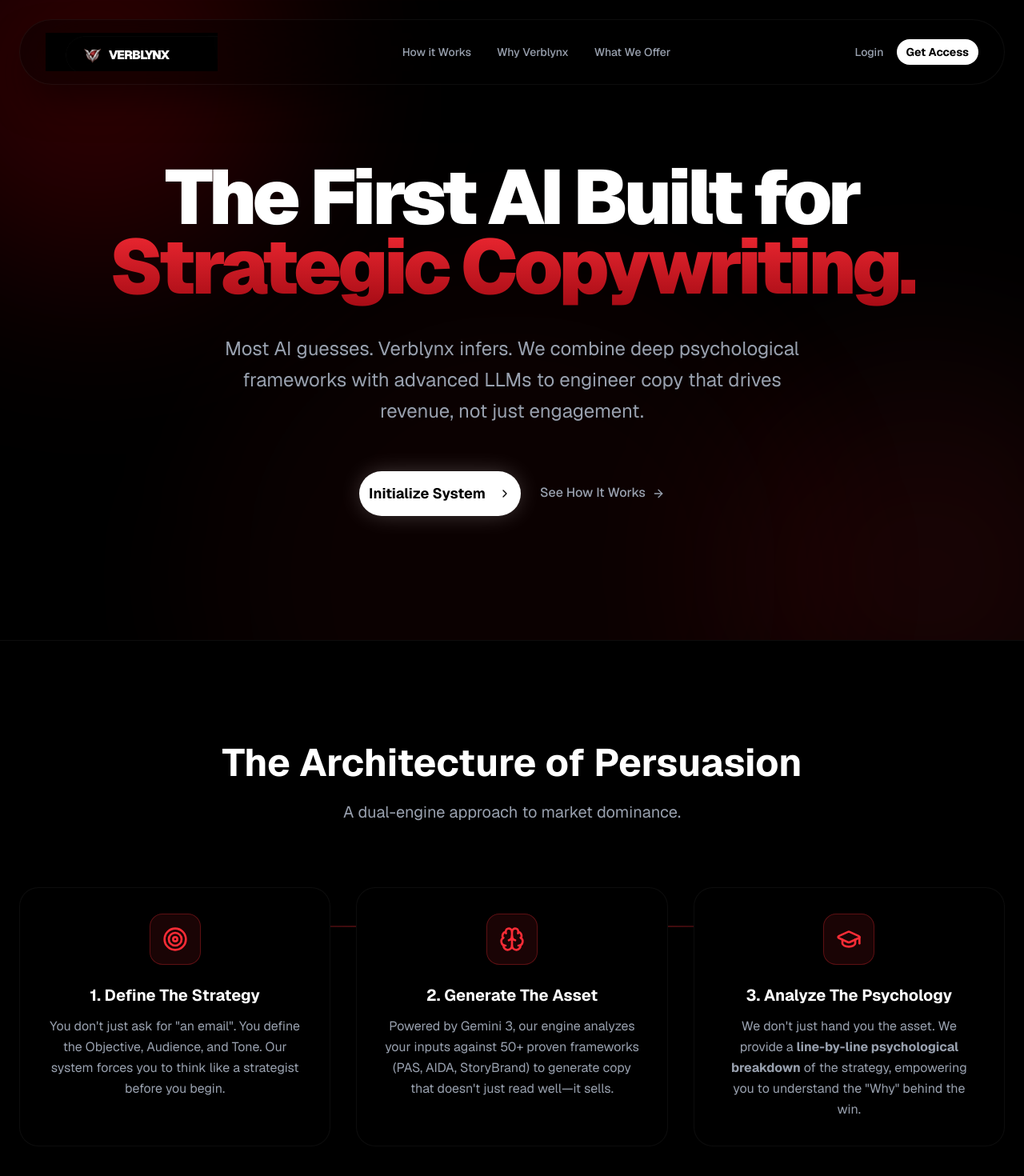
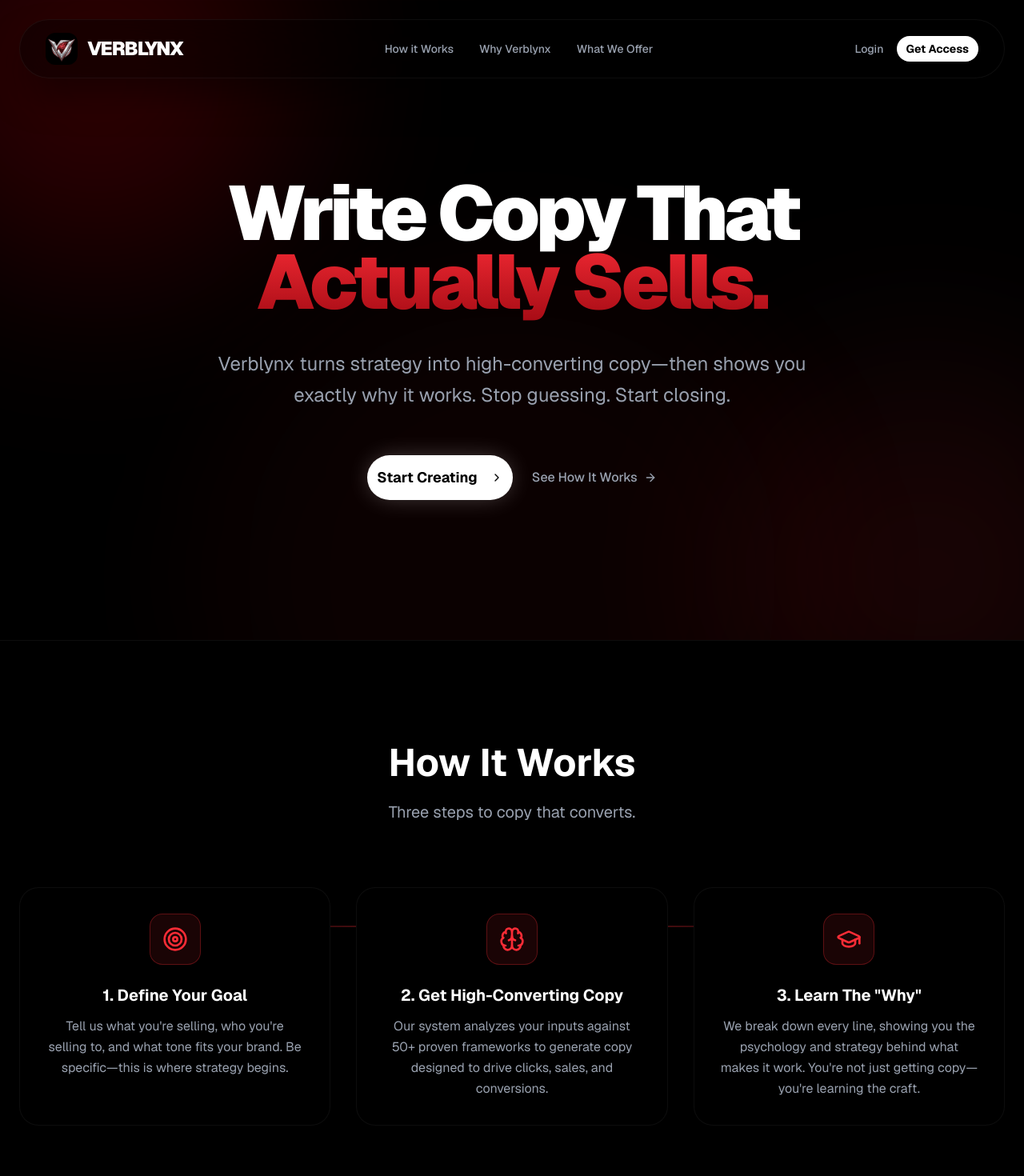
Before and after one commit to samw425/verblynx, a Next.js app: page / in a window 1280 px wide. Shown: the top 1470 px of the page at 80% size. Built offline with nearby package versions, Linux system fonts and the light colour scheme.

Commit message:
Revert to Icon+Text & Upgrade Copy: Human, benefit-focused, no jargon

```diff
--- a/app/page.tsx
+++ b/app/page.tsx
@@ -20,7 +20,8 @@
       <nav className="fixed top-0 left-0 right-0 z-50 px-6 py-6 transition-all duration-300">
         <div className="max-w-7xl mx-auto bg-black/40 backdrop-blur-2xl border border-white/5 rounded-full px-8 py-4 flex items-center justify-between shadow-2xl shadow-black/50">
           <div className="flex items-center gap-3 cursor-pointer hover:opacity-80 transition-opacity" onClick={() => window.scrollTo({ top: 0, behavior: 'smooth' })}>
-            <img src="/verblynx-logo-v2.png" alt="Verblynx" className="h-12 w-auto" />
+            <img src="/verblynx-icon.png" alt="Verblynx Icon" className="h-10 w-10 rounded-xl" />
+            <span className="text-2xl font-black tracking-tighter text-white">VERBLYNX</span>
           </div>
 
           <div className="hidden md:flex items-center gap-8 text-sm font-medium text-gray-400">
@@ -53,20 +54,20 @@
 
           {/* Headline */}
           <h1 className="text-6xl md:text-8xl font-black tracking-tighter text-white leading-[0.9] animate-slide-up">
-            The First AI Built for <br />
-            <span className="text-transparent bg-clip-text bg-gradient-to-b from-red-500 to-red-800">Strategic Copywriting.</span>
+            Write Copy That <br />
+            <span className="text-transparent bg-clip-text bg-gradient-to-b from-red-500 to-red-800">Actually Sells.</span>
           </h1>
 
           {/* Subheadline */}
           <p className="text-xl md:text-2xl text-gray-400 max-w-3xl mx-auto leading-relaxed animate-slide-up" style={{ animationDelay: '0.1s' }}>
-            Most AI guesses. Verblynx infers. We combine deep psychological frameworks with advanced LLMs to engineer copy that drives revenue, not just engagement.
+            Verblynx turns strategy into high-converting copy—then shows you exactly why it works. Stop guessing. Start closing.
           </p>
 
           {/* CTAs */}
           <div className="flex flex-col sm:flex-row items-center justify-center gap-6 pt-4 animate-slide-up" style={{ animationDelay: '0.3s' }}>
             <Link href="/create">
               <Button className="h-14 px-8 rounded-full bg-white text-black hover:bg-gray-200 font-bold text-lg transition-all hover:scale-105 shadow-[0_0_30px_-5px_rgba(255,255,255,0.3)]">
-                Initialize System <ChevronRight className="ml-2 h-5 w-5" />
+                Start Creating <ChevronRight className="ml-2 h-5 w-5" />
               </Button>
             </Link>
             <button onClick={() => scrollToSection('how-it-works')} className="text-gray-400 hover:text-white font-medium transition-colors flex items-center gap-2 group">
@@ -81,8 +82,8 @@
       <section id="how-it-works" className="py-32 relative border-t border-white/5 bg-black/50">
         <div className="container mx-auto px-6">
           <div className="text-center mb-20">
-            <h2 className="text-4xl md:text-5xl font-bold mb-6">The Architecture of Persuasion</h2>
-            <p className="text-xl text-gray-400">A dual-engine approach to market dominance.</p>
+            <h2 className="text-4xl md:text-5xl font-bold mb-6">How It Works</h2>
+            <p className="text-xl text-gray-400">Three steps to copy that converts.</p>
           </div>
 
           <div className="grid md:grid-cols-3 gap-8 relative">
@@ -94,9 +95,9 @@
               <div className="h-16 w-16 rounded-2xl bg-red-900/20 flex items-center justify-center mb-6 border border-red-500/30 mx-auto group-hover:scale-110 transition-transform duration-500">
                 <Target className="h-8 w-8 text-red-500" />
               </div>
-              <h3 className="text-xl font-bold text-white mb-3 text-center">1. Define The Strategy</h3>
+              <h3 className="text-xl font-bold text-white mb-3 text-center">1. Define Your Goal</h3>
               <p className="text-gray-400 leading-relaxed text-center group-hover:text-gray-300 transition-colors">
-                You don't just ask for "an email". You define the Objective, Audience, and Tone. Our system forces you to think like a strategist before you begin.
+                Tell us what you're selling, who you're selling to, and what tone fits your brand. Be specific—this is where strategy begins.
               </p>
             </div>
 
@@ -105,9 +106,9 @@
               <div className="h-16 w-16 rounded-2xl bg-red-900/20 flex items-center justify-center mb-6 border border-red-500/30 mx-auto group-hover:scale-110 transition-transform duration-500">
                 <Brain className="h-8 w-8 text-red-500" />
               </div>
-              <h3 className="text-xl font-bold text-white mb-3 text-center">2. Generate The Asset</h3>
+              <h3 className="text-xl font-bold text-white mb-3 text-center">2. Get High-Converting Copy</h3>
               <p className="text-gray-400 leading-relaxed text-center group-hover:text-gray-300 transition-colors">
-                Powered by Gemini 3, our engine analyzes your inputs against 50+ proven frameworks (PAS, AIDA, StoryBrand) to generate copy that doesn't just read well—it sells.
+                Our system analyzes your inputs against 50+ proven frameworks to generate copy designed to drive clicks, sales, and conversions.
               </p>
             </div>
 
@@ -116,9 +117,9 @@
               <div className="h-16 w-16 rounded-2xl bg-red-900/20 flex items-center justify-center mb-6 border border-red-500/30 mx-auto group-hover:scale-110 transition-transform duration-500">
                 <GraduationCap className="h-8 w-8 text-red-500" />
               </div>
-              <h3 className="text-xl font-bold text-white mb-3 text-center">3. Analyze The Psychology</h3>
+              <h3 className="text-xl font-bold text-white mb-3 text-center">3. Learn The "Why"</h3>
               <p className="text-gray-400 leading-relaxed text-center group-hover:text-gray-300 transition-colors">
-                We don't just hand you the asset. We provide a <strong>line-by-line psychological breakdown</strong> of the strategy, empowering you to understand the "Why" behind the win.
+                We break down every line, showing you the psychology and strategy behind what makes it work. You're not just getting copy—you're learning the craft.
               </p>
             </div>
           </div>
@@ -269,7 +270,8 @@
       <footer className="py-12 border-t border-white/5 bg-black/50 backdrop-blur-xl text-center">
         <div className="container mx-auto px-6 flex flex-col items-center gap-6">
           <div className="flex items-center gap-3 opacity-50 grayscale hover:grayscale-0 transition-all duration-500">
-            <img src="/verblynx-logo-v2.png" alt="Verblynx" className="h-12 w-auto rounded-lg" />
+            <img src="/verblynx-icon.png" alt="Verblynx Icon" className="h-8 w-8 rounded-lg" />
+            <span className="text-xl font-black tracking-tighter text-white">VERBLYNX</span>
           </div>
 
           <div className="flex items-center justify-center gap-2 opacity-50">
```
